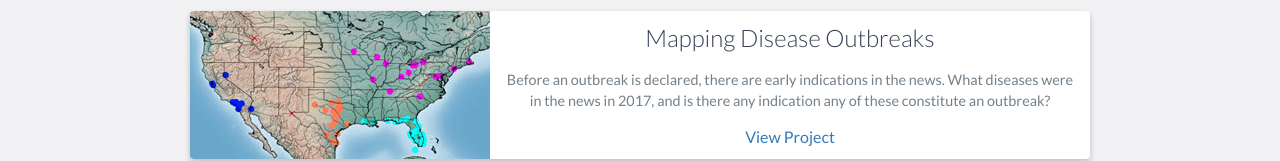
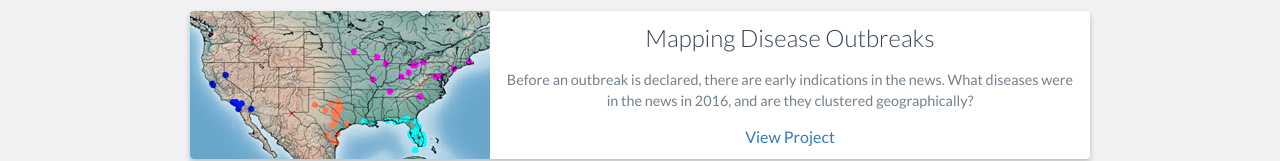
Before and after one commit to jshaffer94247/jshaffer94247.github.io, a plain HTML site: page index.html in a window 1280 px wide. Shown: the part 2005-2166 px from the top of the page. Drawn offline with nearby package versions, Linux system fonts and the light colour scheme.

Commit message:
correction on headline dates

```diff
--- a/index.html
+++ b/index.html
@@ -206,7 +206,7 @@
                     <div class="project-info">
                         <h3>Mapping Disease Outbreaks</h3>
                         <p>
-                            Before an outbreak is declared, there are early indications in the news. What diseases were in the news in 2017, and is there any indication any of these constitute an outbreak?
+                            Before an outbreak is declared, there are early indications in the news. What diseases were in the news in 2016, and are they clustered geographically?
                         </p>
                         <a href="https://github.com/jshaffer94247/data-science-portfolio/tree/master/projects/discovering-disease-outbreaks">View Project</a>
                     </div>
```
